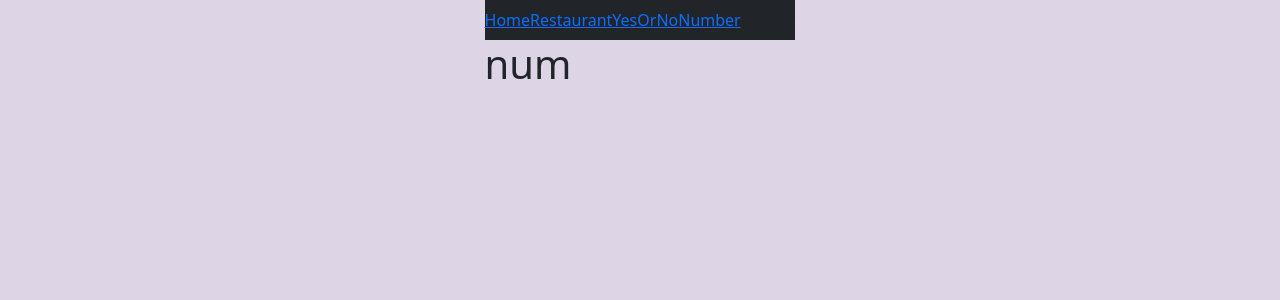
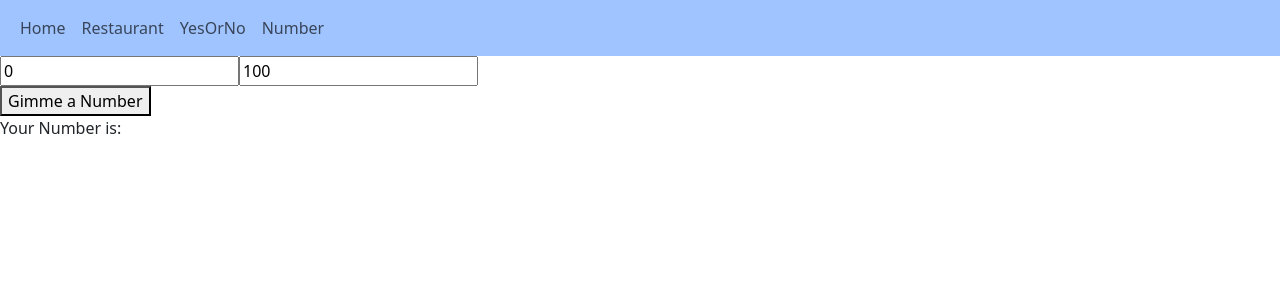
Before and after one commit to ptayab/ThisOrThat, a React (Create React App) app in the folder client/this-or-that/: page /number in a window 1280 px wide. Shown: the top 300 px of the page. Built offline with nearby package versions, Linux system fonts and the light colour scheme.

Commit message:
Navbar Updated

```diff
--- a/client/this-or-that/package.json
+++ b/client/this-or-that/package.json
@@ -7,7 +7,9 @@
     "@testing-library/react": "^13.4.0",
     "@testing-library/user-event": "^13.5.0",
     "axios": "^1.6.4",
+    "bootstrap": "^5.3.2",
     "react": "^18.2.0",
+    "react-bootstrap": "^2.9.2",
     "react-dom": "^18.2.0",
     "react-router-dom": "^6.21.1",
     "react-scripts": "5.0.1",
--- a/client/this-or-that/src/App.js
+++ b/client/this-or-that/src/App.js
@@ -14,7 +14,7 @@ function App() {
   return (
 
     <Router>
-      <div className='container'>
+      <div>
       <Navbar />
       <Routes>
         <Route path="/" element={<Home />} />
--- a/client/this-or-that/src/components/navbar.component.js
+++ b/client/this-or-that/src/components/navbar.component.js
@@ -4,12 +4,29 @@ import { Link } from 'react-router-dom';
 export default class Navbar extends Component {
     render() {
         return (
-            <nav className="navbar navbar-dark bg-dark navbar-expand-lg">
-                <Link to="/">Home</Link>
-                <Link to="/restaurants">Restaurant</Link>
-                <Link to="/yesorno"> YesOrNo </Link>
-                <Link to="/number"> Number </Link>
-                <div>Navbar</div>
+            <nav className="navbar navbar-expand-lg navbar-light" style={{backgroundColor: '#a0c4ff'}}>
+                <div className="container-fluid">
+                    <button className="navbar-toggler" type="button" data-toggle="collapse" data-target="#navbarSupportedContent" aria-controls="navbarSupportedContent" aria-expanded="false" aria-label="Toggle navigation">
+                        <span className="navbar-toggler-icon"></span>
+                    </button>
+
+                    <div className="collapse navbar-collapse" id="navbarSupportedContent">
+                        <ul className="navbar-nav mr-auto">
+                            <li className="nav-item">
+                                <Link className="nav-link" to="/">Home</Link>
+                            </li>
+                            <li className="nav-item">
+                                <Link className="nav-link" to="/restaurants">Restaurant</Link>
+                            </li>
+                            <li className="nav-item">
+                                <Link className="nav-link" to="/yesorno">YesOrNo</Link>
+                            </li>
+                            <li className="nav-item">
+                                <Link className="nav-link" to="/number">Number</Link>
+                            </li>
+                        </ul>
+                    </div>
+                </div>
             </nav>
         );
     }
--- a/client/this-or-that/src/components/number.component.js
+++ b/client/this-or-that/src/components/number.component.js
@@ -1,15 +1,40 @@
 import React, { Component } from 'react';
 
+export default class Number extends Component {
+  constructor(props) {
+    super(props);
+    this.state = {
+      minimumNumber: 0,
+      maximumNumber: 100,
+      generatedNumber: null,
+    };
+  }
 
-export default class Number extends Component {
+  handleMinimumNumberChange = (e) => {
+    this.setState({ minimumNumber: e.target.value });
+  }
+
+  handleMaximumNumberChange = (e) => {
+    this.setState({ maximumNumber: e.target.value });
+  }
+
+  generateRandomNumber = () => {
+    const { minimumNumber, maximumNumber } = this.state;
+    const randomNumber = Math.floor(Math.random() * (maximumNumber - minimumNumber + 1)) + minimumNumber;
+    this.setState({ generatedNumber: randomNumber });
+  }
+
   render() {
     return (
       <div className="number-container">
-        <h1>num</h1>
         <div className="graphics"></div>
-
+        <div className="number-inputs">
+          <input type="number" value={this.state.minimumNumber} onChange={this.handleMinimumNumberChange} />
+          <input type="number" value={this.state.maximumNumber} onChange={this.handleMaximumNumberChange} />
+        </div>
+        <button onClick={this.generateRandomNumber}>Gimme a Number</button>
+        <div className="generated-number">Your Number is: {this.state.generatedNumber}</div>
       </div>
-
     );
   }
 }
--- a/client/this-or-that/src/components/yes-or-no.component.js
+++ b/client/this-or-that/src/components/yes-or-no.component.js
@@ -23,7 +23,7 @@ export default class YesOrNo extends Component {
 
   render() {
     return (
-      <div>
+      <div className='wheelPage'>
         YesOrNo Spinning Wheel
         <div></div>
         <span className="arrow"></span>
--- a/client/this-or-that/src/home.css
+++ b/client/this-or-that/src/home.css
@@ -1,4 +1,4 @@
-.moving-graphics {
+/* .moving-graphics {
     width: 100px;
     height: 100px;
     background-color: #ff5733;
@@ -17,3 +17,4 @@
       transform: translateY(0);
     }
   }
+   */
--- a/client/this-or-that/src/index.css
+++ /dev/null
@@ -1,13 +0,0 @@
-body {
-  margin: 0;
-  font-family: -apple-system, BlinkMacSystemFont, 'Segoe UI', 'Roboto', 'Oxygen',
-    'Ubuntu', 'Cantarell', 'Fira Sans', 'Droid Sans', 'Helvetica Neue',
-    sans-serif;
-  -webkit-font-smoothing: antialiased;
-  -moz-osx-font-smoothing: grayscale;
-}
-
-code {
-  font-family: source-code-pro, Menlo, Monaco, Consolas, 'Courier New',
-    monospace;
-}
--- a/client/this-or-that/src/index.js
+++ b/client/this-or-that/src/index.js
@@ -1,6 +1,5 @@
 import React from 'react';
 import ReactDOM from 'react-dom/client';
-import './index.css';
 import App from './App';
 import reportWebVitals from './reportWebVitals';
 
--- a/client/this-or-that/src/yes-or-no-wheel.css
+++ b/client/this-or-that/src/yes-or-no-wheel.css
@@ -1,5 +1,5 @@
 
-body{
+.wheelPage{
     margin: 0;
     padding: 0;
     background-color: rgb(221, 212, 229);
@@ -8,6 +8,7 @@ body{
     justify-content: center;
     overflow: hidden;
 }
+
 .wheelcontainer {
     width: 500px;
     height: 500px;
```
Also changed, not shown: 1 other file (tests, documents, lock files or other folders).
